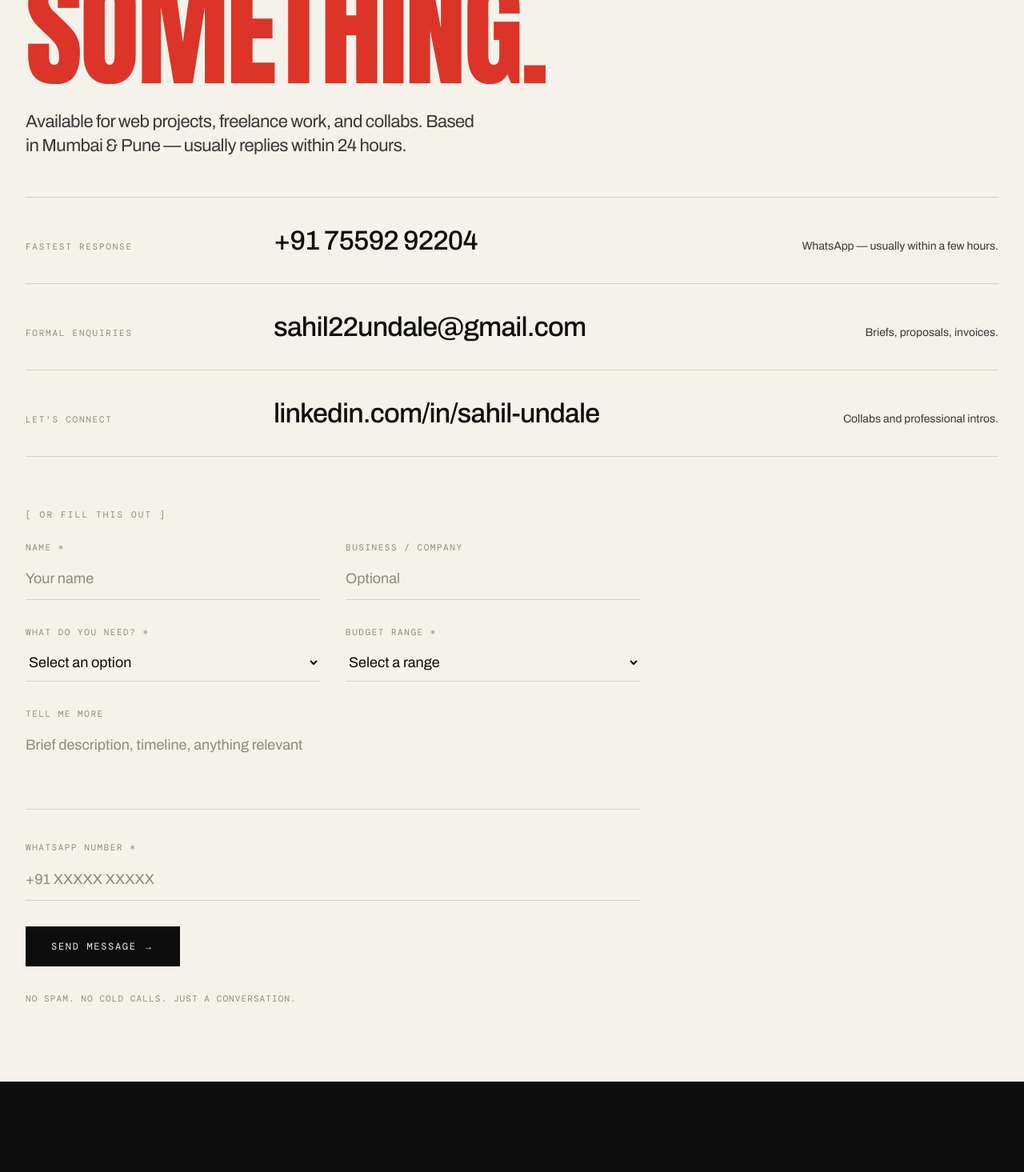
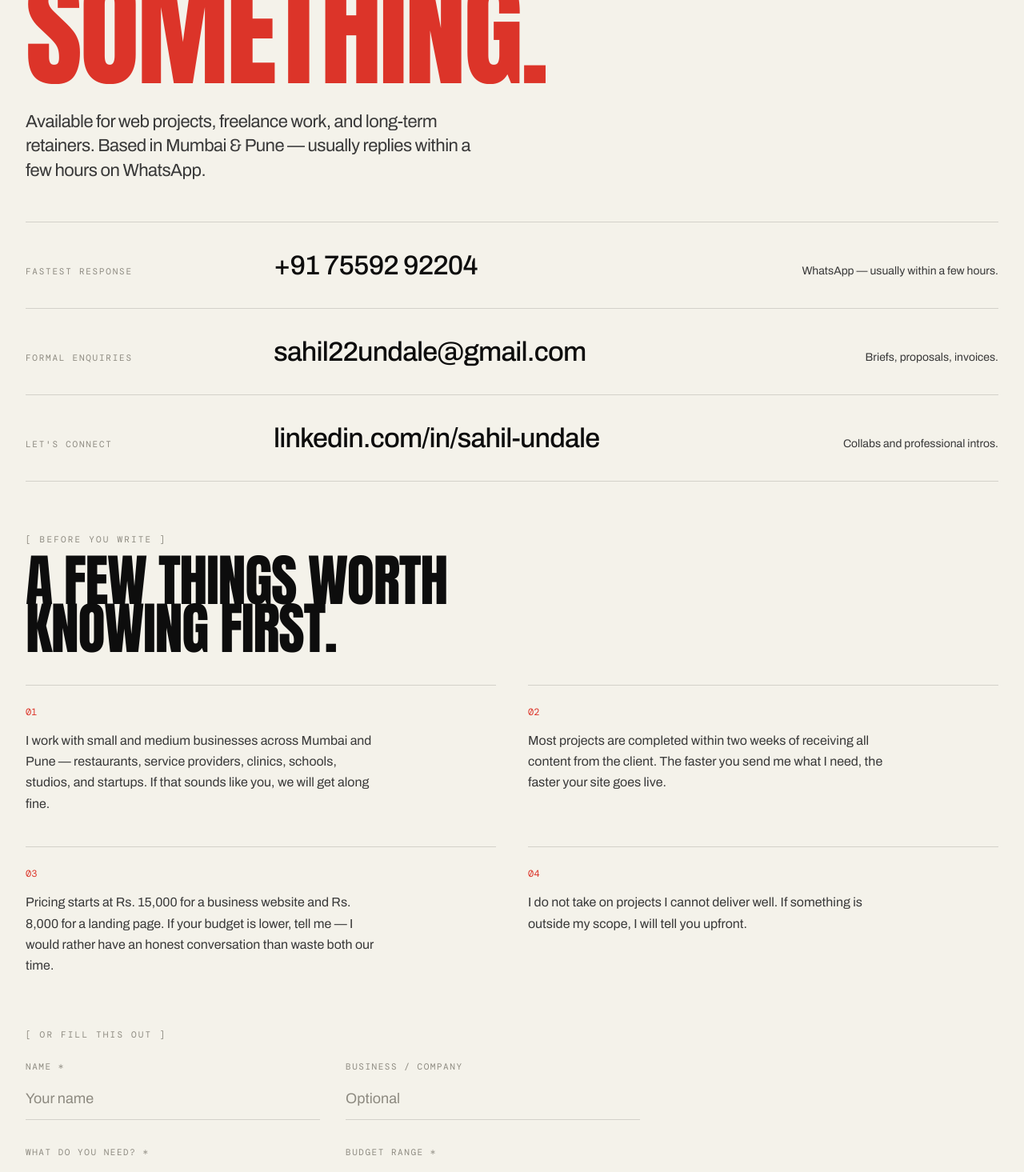
Before and after one commit to sudosahil/portfolio-site, a Next.js app: page /contact in a window 1280 px wide. Shown: the part 340-1805 px from the top of the page at 80% size. Built offline with nearby package versions, Linux system fonts and the light colour scheme; a web font is replaced by a local one.

Commit message:
Add content sections to service/projects/contact pages and fix load reveal

```diff
--- a/app/contact/page.tsx
+++ b/app/contact/page.tsx
@@ -24,6 +24,25 @@ const channels = [
   },
 ];
 
+const notes = [
+  {
+    num: "01",
+    text: "I work with small and medium businesses across Mumbai and Pune — restaurants, service providers, clinics, schools, studios, and startups. If that sounds like you, we will get along fine.",
+  },
+  {
+    num: "02",
+    text: "Most projects are completed within two weeks of receiving all content from the client. The faster you send me what I need, the faster your site goes live.",
+  },
+  {
+    num: "03",
+    text: "Pricing starts at Rs. 15,000 for a business website and Rs. 8,000 for a landing page. If your budget is lower, tell me — I would rather have an honest conversation than waste both our time.",
+  },
+  {
+    num: "04",
+    text: "I do not take on projects I cannot deliver well. If something is outside my scope, I will tell you upfront.",
+  },
+];
+
 export default function ContactPage() {
   return (
     <div className="px-5 md:px-8 pb-16 md:pb-24">
@@ -40,8 +59,9 @@ export default function ContactPage() {
         </h1>
         <Reveal delay={0.15}>
           <p className="mt-8 text-[18px] md:text-[22px] leading-[1.4] tracking-tight max-w-xl text-grey-dark">
-            Available for web projects, freelance work, and collabs. Based in
-            Mumbai &amp; Pune — usually replies within 24 hours.
+            Available for web projects, freelance work, and long-term retainers.
+            Based in Mumbai &amp; Pune — usually replies within a few hours on
+            WhatsApp.
           </p>
         </Reveal>
       </section>
@@ -72,6 +92,28 @@ export default function ContactPage() {
         ))}
       </section>
 
+      {/* Before you write */}
+      <section className="mb-16">
+        <SectionLabel>Before you write</SectionLabel>
+        <h2 className="display text-[10vw] md:text-[5.5vw] leading-[0.9] mt-3 mb-10">
+          A few things worth
+          <br />
+          knowing first.
+        </h2>
+        <div className="grid grid-cols-1 md:grid-cols-2 gap-x-10 gap-y-10">
+          {notes.map((n) => (
+            <Reveal key={n.num}>
+              <div className="border-t border-line pt-5">
+                <span className="font-mono text-[12px] text-red">{n.num}</span>
+                <p className="text-[16px] leading-[1.65] text-grey-dark mt-3 max-w-md">
+                  {n.text}
+                </p>
+              </div>
+            </Reveal>
+          ))}
+        </div>
+      </section>
+
       {/* Form */}
       <section>
         <SectionLabel>Or fill this out</SectionLabel>
--- a/app/my-projects/page.tsx
+++ b/app/my-projects/page.tsx
@@ -1,7 +1,7 @@
+import Link from "next/link";
 import { Reveal, RevealLines } from "@/components/Reveal";
 import { SectionLabel } from "@/components/SectionLabel";
 import { CaseCard } from "@/components/CaseCard";
-import { HookForm } from "@/components/HookForm";
 import { caseProjects } from "@/lib/content";
 
 const extraProjects = [
@@ -30,7 +30,8 @@ export default function MyProjectsPage() {
         </h1>
         <Reveal delay={0.15}>
           <p className="mt-8 text-[18px] md:text-[22px] leading-[1.4] tracking-tight max-w-xl text-grey-dark">
-            Live work, real businesses. Click any project to open the site.
+            Five projects. Different industries, different goals — all built to
+            do a job. Click any to open the live site.
           </p>
         </Reveal>
       </section>
@@ -44,10 +45,32 @@ export default function MyProjectsPage() {
         </div>
       </section>
 
-      {/* Hook section */}
+      {/* How I work */}
+      <section className="px-5 md:px-8 py-16 md:py-24">
+        <SectionLabel>How I work</SectionLabel>
+        <h2 className="display text-[10vw] md:text-[5.5vw] leading-[0.9] mt-3 mb-10">
+          Every project starts
+          <br />
+          with a conversation.
+        </h2>
+        <div className="grid grid-cols-1 md:grid-cols-12 gap-6">
+          <Reveal delay={0.1} className="md:col-span-7 md:col-start-6">
+            <p className="text-[18px] md:text-[22px] leading-[1.4] tracking-tight">
+              I don&apos;t send proposals to people I haven&apos;t spoken to.
+              Before any design or development starts, we talk — about your
+              business, your customers, and what you actually need the site to
+              do.
+            </p>
+            <p className="mt-6 text-[16px] md:text-[18px] leading-[1.65] text-grey-dark max-w-xl">
+              That conversation shapes everything: the structure, the content,
+              the timeline, and the budget. Nothing gets assumed.
+            </p>
+          </Reveal>
+        </div>
+      </section>
+
+      {/* For business owners */}
       <section className="bg-ink text-paper px-5 md:px-8 py-16 md:py-24">
-        <div className="grid grid-cols-1 md:grid-cols-2 gap-12 items-start">
-          <div>
         <SectionLabel dark>For business owners</SectionLabel>
         <h2 className="display text-[11vw] md:text-[5vw] leading-[0.9] mt-4">
           Your turn
@@ -56,7 +79,7 @@ export default function MyProjectsPage() {
         </h2>
         <ul className="mt-8 space-y-3">
           {[
-                "Based in Mumbai & Pune, building for Indian businesses",
+            "Based in Mumbai & Pune, building for businesses across India",
             "Fast turnaround — most sites done in 2 weeks",
             "You talk to me directly. Not an account manager.",
           ].map((t) => (
@@ -69,8 +92,45 @@ export default function MyProjectsPage() {
             </li>
           ))}
         </ul>
+      </section>
+
+      {/* Ready to start */}
+      <section className="px-5 md:px-8 py-16 md:py-24">
+        <SectionLabel>Ready to start?</SectionLabel>
+        <h2 className="display text-[10vw] md:text-[5.5vw] leading-[0.9] mt-3 mb-10">
+          Your business
+          <br />
+          deserves to be found.
+        </h2>
+        <div className="grid grid-cols-1 md:grid-cols-12 gap-6">
+          <Reveal delay={0.1} className="md:col-span-7 md:col-start-6">
+            <p className="text-[18px] md:text-[22px] leading-[1.4] tracking-tight">
+              If you are a business owner in Mumbai or Pune looking for a website
+              that actually brings in customers — not just something that exists
+              — let&apos;s talk.
+            </p>
+            <p className="mt-6 text-[16px] md:text-[18px] leading-[1.65] text-grey-dark max-w-xl">
+              WhatsApp is the fastest way to reach me.
+            </p>
+            <div className="mt-7 flex flex-wrap gap-3">
+              <a
+                href="https://wa.me/917559292204"
+                target="_blank"
+                rel="noopener noreferrer"
+                data-cursor="let's talk"
+                className="inline-flex items-center px-6 py-3 bg-ink text-paper font-mono text-[12px] uppercase tracking-[0.14em] hover:bg-red transition-colors"
+              >
+                WhatsApp me →
+              </a>
+              <a
+                href="mailto:sahil22undale@gmail.com"
+                data-cursor="open"
+                className="inline-flex items-center px-6 py-3 border border-line font-mono text-[12px] uppercase tracking-[0.14em] hover:border-ink transition-colors"
+              >
+                Or send an email →
+              </a>
             </div>
-          <HookForm />
+          </Reveal>
         </div>
       </section>
     </div>
--- a/app/what-i-do/page.tsx
+++ b/app/what-i-do/page.tsx
@@ -25,6 +25,29 @@ const process = [
     num: "04",
     title: "Launch & care",
     desc: "We ship it, hook up analytics, and I stick around for updates, hosting, and peace of mind.",
+  },
+];
+
+const expectations = [
+  {
+    num: "01",
+    title: "On time.",
+    desc: "I give you a realistic timeline before we start and I stick to it. Most sites are live within two weeks of receiving your content.",
+  },
+  {
+    num: "02",
+    title: "Direct communication.",
+    desc: "You message me, I reply. No support tickets, no account managers, no chasing. Just a straightforward working relationship.",
+  },
+  {
+    num: "03",
+    title: "Built to last.",
+    desc: "Clean code, proper hosting, and a site you can actually update. Not locked into a drag-and-drop builder you'll outgrow in a year.",
+  },
+  {
+    num: "04",
+    title: "Honest pricing.",
+    desc: "You get a clear quote upfront. No surprise charges, no scope creep billed separately. What we agree on is what you pay.",
   },
 ];
 
@@ -104,6 +127,30 @@ export default function WhatIDoPage() {
         </Marquee>
       </div>
 
+      {/* Why it matters */}
+      <section className="px-5 md:px-8 py-16 md:py-24">
+        <SectionLabel>Why it matters</SectionLabel>
+        <h2 className="display text-[10vw] md:text-[5.5vw] leading-[0.9] mt-3 mb-10">
+          Most business websites
+          <br />
+          are doing nothing.
+        </h2>
+        <div className="grid grid-cols-1 md:grid-cols-12 gap-6">
+          <Reveal delay={0.1} className="md:col-span-7 md:col-start-6">
+            <p className="text-[18px] md:text-[22px] leading-[1.4] tracking-tight">
+              A website that loads slowly, looks outdated, or doesn&apos;t show
+              up on Google is worse than having no website at all. It tells your
+              customer to look elsewhere.
+            </p>
+            <p className="mt-6 text-[16px] md:text-[18px] leading-[1.65] text-grey-dark max-w-xl">
+              Every site I build is fast by default, built mobile-first, and set
+              up so Google can actually find it. Not as an afterthought — as the
+              starting point.
+            </p>
+          </Reveal>
+        </div>
+      </section>
+
       {/* Process */}
       <section className="px-5 md:px-8 py-16 md:py-24">
         <SectionLabel>How it works</SectionLabel>
@@ -129,6 +176,28 @@ export default function WhatIDoPage() {
             </Reveal>
           ))}
         </div>
+      </section>
+
+      {/* What you can expect */}
+      <section className="px-5 md:px-8 py-16 md:py-24">
+        <SectionLabel>What you can expect</SectionLabel>
+        <div className="mt-10 grid grid-cols-1 md:grid-cols-2 gap-x-10 gap-y-10">
+          {expectations.map((e) => (
+            <Reveal key={e.num}>
+              <div className="border-t border-line pt-5">
+                <div className="flex items-baseline gap-4">
+                  <span className="font-mono text-[12px] text-red">{e.num}</span>
+                  <h3 className="text-[26px] md:text-[32px] font-medium tracking-tight">
+                    {e.title}
+                  </h3>
+                </div>
+                <p className="text-[16px] leading-[1.65] text-grey-dark mt-3 max-w-md">
+                  {e.desc}
+                </p>
+              </div>
+            </Reveal>
+          ))}
+        </div>
 
         <Reveal delay={0.1}>
           <div className="mt-16">
--- a/components/Reveal.tsx
+++ b/components/Reveal.tsx
@@ -8,22 +8,18 @@ interface RevealProps {
   delay?: number;
   y?: number;
   className?: string;
-  once?: boolean;
 }
 
-/** Generic scroll-into-view rise + fade, Büro cadence. */
-export function Reveal({
-  children,
-  delay = 0,
-  y = 34,
-  className,
-  once = true,
-}: RevealProps) {
+/**
+ * Rise + fade entrance, Büro cadence. Plays on mount so the content is
+ * always rendered into place — never left as an invisible/blank gap while
+ * waiting for a scroll event.
+ */
+export function Reveal({ children, delay = 0, y = 34, className }: RevealProps) {
   return (
     <motion.div
       initial={{ opacity: 0, y }}
-      whileInView={{ opacity: 1, y: 0 }}
-      viewport={{ once, margin: "-70px" }}
+      animate={{ opacity: 1, y: 0 }}
       transition={{ duration: 0.7, delay, ease: [0.16, 1, 0.3, 1] }}
       className={className}
     >
@@ -39,7 +35,7 @@ interface RevealLinesProps {
   delay?: number;
 }
 
-/** Line-by-line mask reveal — each line rises out of a clipped row. */
+/** Line-by-line mask reveal — each line rises out of a clipped row on mount. */
 export function RevealLines({
   lines,
   className,
@@ -53,8 +49,7 @@ export function RevealLines({
           <motion.span
             className={`block ${lineClassName ?? ""}`}
             initial={{ y: "110%" }}
-            whileInView={{ y: "0%" }}
-            viewport={{ once: true, margin: "-60px" }}
+            animate={{ y: "0%" }}
             transition={{
               duration: 0.8,
               delay: delay + i * 0.09,
```
Also changed, not shown: .claude/settings.local.json. Lines whose indentation alone changed are shown as unchanged.
